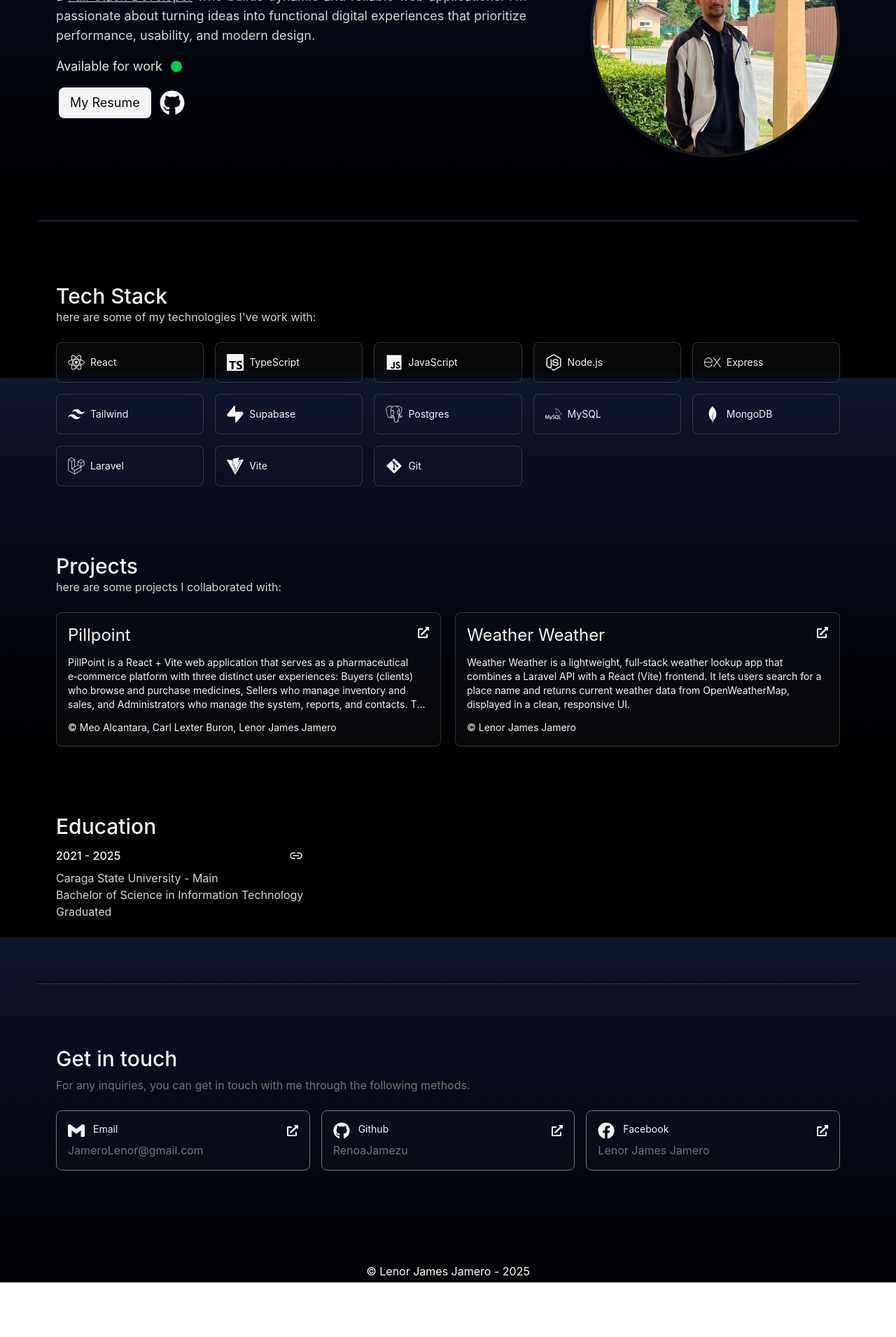
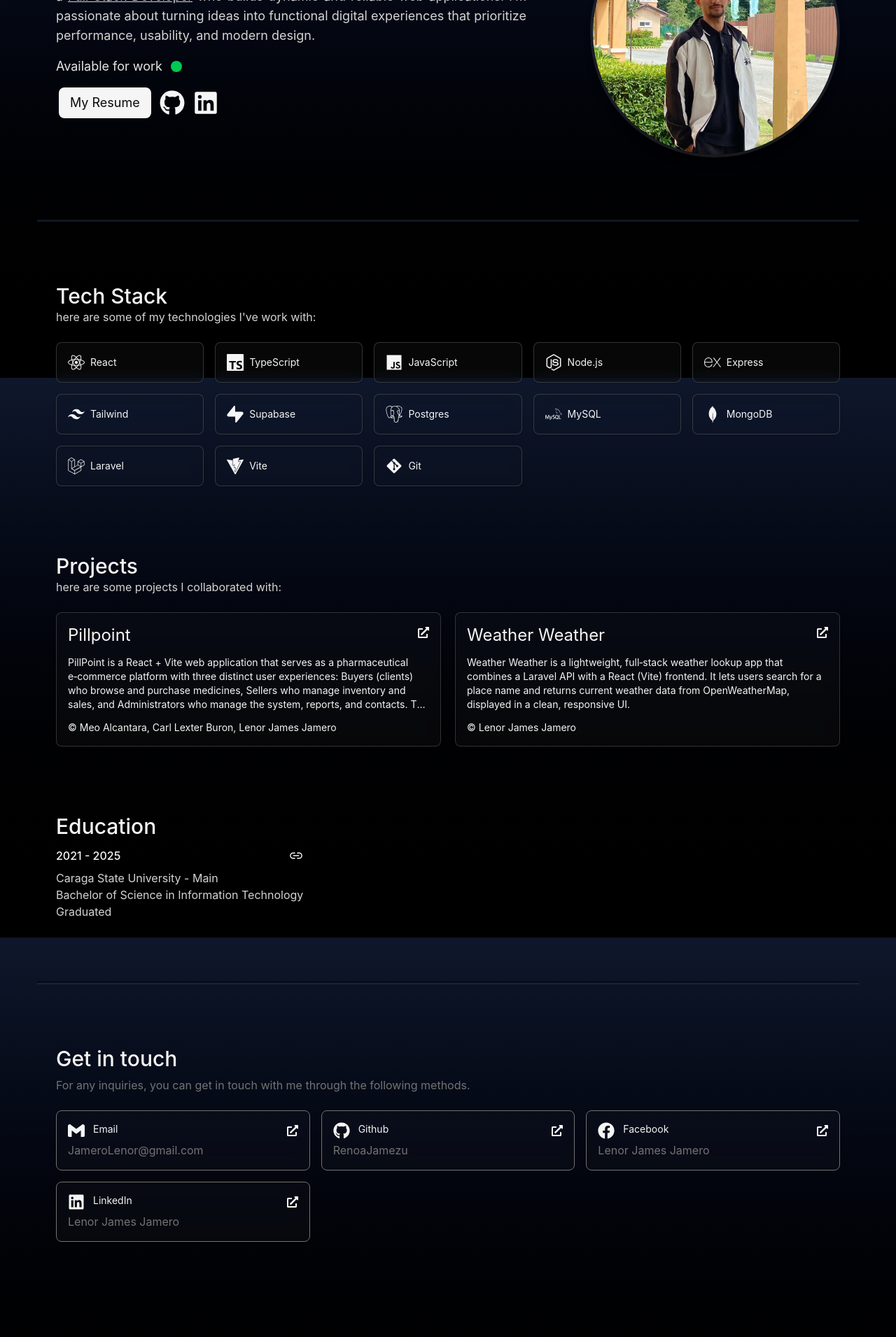
Before and after one commit to RenoaJamezu/JameroLenor, a React (Vite) app: page / in a window 1280 px wide. Shown: the part 260-2171 px from the top of the page at 70% size. Before the commit the page ends 2093 px from the top, so only its background shows below. Built offline with nearby package versions, Linux system fonts and the light colour scheme.

Commit message:
feat: enhance Contact and Hero components with LinkedIn links; update ProjectDetails to display technologies used

```diff
--- a/src/components/sections/Contact.tsx
+++ b/src/components/sections/Contact.tsx
@@ -1,5 +1,5 @@
 import { SiGmail } from "react-icons/si";
-import { FaFacebook, FaGithub } from "react-icons/fa";
+import { FaFacebook, FaGithub, FaLinkedin } from "react-icons/fa";
 import ContactBox from "../ui/ContactBox";
 
 
@@ -8,6 +8,7 @@ export default function Contact() {
     { name: "JameroLenor@gmail.com", title: "Email", link: "mailto:jamerolenor@gmail.com", icon: <SiGmail />},
     { name: "RenoaJamezu", title: "Github", link: "https://github.com/RenoaJamezu", icon: <FaGithub />},
     { name: "Lenor James Jamero", title: "Facebook", link: "https://facebook.com/lenorjamesjamero", icon: <FaFacebook />},
+    { name: "Lenor James Jamero", title: "LinkedIn", link: "https://linkedin.com/in/lenor-james-jamero-462120396", icon: <FaLinkedin />},
   ]
 
   return (
--- a/src/components/sections/Hero.tsx
+++ b/src/components/sections/Hero.tsx
@@ -1,5 +1,5 @@
 import HeroNor from "../../assets/images/hero/HeroNor.jpeg"
-import { FaGithub } from "react-icons/fa";
+import { FaGithub, FaLinkedin } from "react-icons/fa";
 
 export default function Hero() {
   return (
@@ -24,12 +24,16 @@ export default function Hero() {
         </div>
 
         <div className="flex sm:flex-row mt-4 gap-3 px-1 items-center">
-          <button className="w-auto text-lg text-neutral-950 bg-neutral-100 px-4 py-2 rounded-lg hover:bg-neutral-300 transition">
+          <a href="https://drive.google.com/file/d/1ZacK1sjUehxeJb_hrYJNVBPKbAA225_p/view?usp=sharing" target="_blank" className="w-auto text-lg text-neutral-950 bg-neutral-100 px-4 py-2 rounded-lg hover:bg-neutral-300 transition">
             My Resume
-          </button>
+          </a>
 
           <a href="https://github.com/RenoaJamezu" target="_blank" className="text-neutral-100 hover:text-neutral-300">
             <FaGithub className="text-3xl sm:text-4xl" />
+          </a>
+
+          <a href="https://linkedin.com/in/lenor-james-jamero-462120396" target="_blank" className="text-neutral-100 hover:text-neutral-300">
+            <FaLinkedin className="text-3xl sm:text-4xl" />
           </a>
         </div>
       </div>
--- a/src/data/projects.ts
+++ b/src/data/projects.ts
@@ -1,8 +1,9 @@
 export type ProjectItem = {
-  name: string;
-  info: string;
+  name?: string;
+  info?: string;
   link?: string;
   team?: string;
+  tech?: string;
 };
 
 export const projects: ProjectItem[] = [
@@ -11,12 +12,14 @@ export const projects: ProjectItem[] = [
     info: "PillPoint is a React + Vite web application that serves as a pharmaceutical e‑commerce platform with three distinct user experiences: Buyers (clients) who browse and purchase medicines, Sellers who manage inventory and sales, and Administrators who manage the system, reports, and contacts. The app prioritizes modular UI, fast local development with Vite, and responsive styling via Tailwind CSS and MUI components.",
     link: "https://pillpoint.vercel.app",
     team: "Meo Alcantara, Carl Lexter Buron, Lenor James Jamero",
+    tech: "React-Vite",
   },
   {
     name: "Weather Weather",
     info: "Weather Weather is a lightweight, full‑stack weather lookup app that combines a Laravel API with a React (Vite) frontend. It lets users search for a place name and returns current weather data from OpenWeatherMap, displayed in a clean, responsive UI.",
     link: "https://weather-weather-frontend.vercel.app/",
     team: "Lenor James Jamero",
+    tech: "React-Vite, Laravel",
   },
 ];
 
--- a/src/pages/project/ProjectDetails.tsx
+++ b/src/pages/project/ProjectDetails.tsx
@@ -15,11 +15,12 @@ export default function ProjectDetails() {
   }
 
   return (
-    <main className="min-h-screen w-full flex flex-col justify-center items-center bg-linear-to-b from-slate-900 to-black bg-no-repeat bg-cover bg-fixed">
+    <main className="min-h-screen w-full flex flex-col justify-center items-center px-4 bg-linear-to-b from-slate-900 to-black bg-no-repeat bg-cover bg-fixed">
       <div className="max-w-4xl w-full bg-neutral-900/30 border border-neutral-500/40 rounded-lg p-6">
         <h1 className="text-4xl text-neutral-100 mb-2">{project.name}</h1>
         <p className="text-neutral-300 mb-4">{project.info}</p>
-        <div className="text-neutral-400 mb-6">Team: {project.team}</div>
+        <div className="text-neutral-400">Team: {project.team}</div>
+        <div className="text-neutral-400 mb-6">Technologies used: {project.tech}</div>
         {project.link ? (
           <a href={project.link} target="_blank" rel="noopener noreferrer" className="text-blue-400">
             Open live project
```
